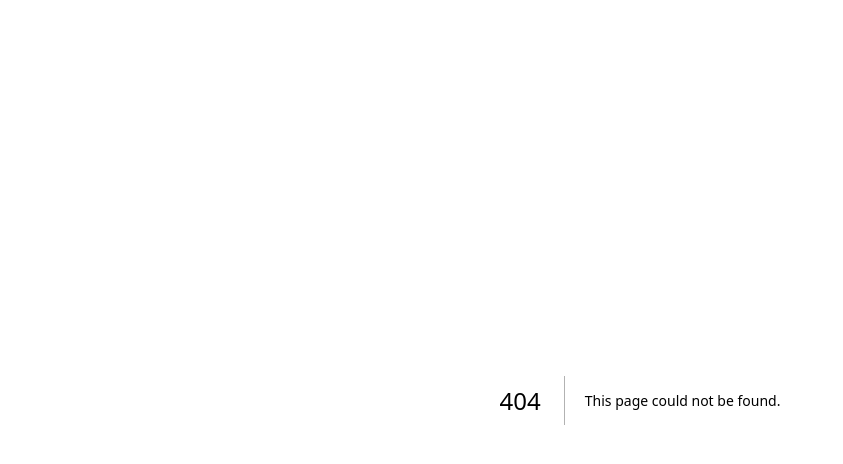
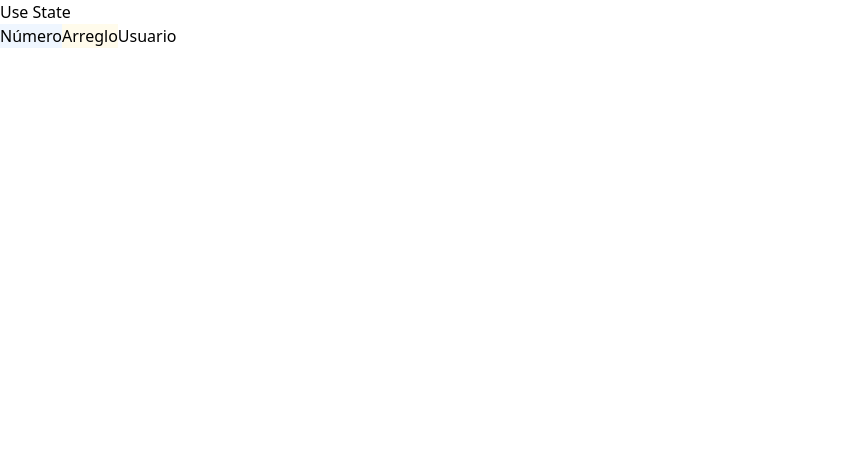
Before and after one commit to 2022B-web-avanzada-soft/velastegui-santamaria-alex-daniel, a Next.js app in the folder react-nextjs/: page /c_use_state in a window 1280 px wide. Before the commit this address had no page. Shown: the top 464 px of the page, without its empty margins (0-843 px from the left). Built offline with nearby package versions, Linux system fonts and the light colour scheme.

Commit message:
[IMP][DV] usestate

```diff
--- a/react-nextjs/components/b_componentes/Componente.tsx
+++ b/react-nextjs/components/b_componentes/Componente.tsx
@@ -1,3 +1,5 @@
+import {useState} from "react";
+
 type PropiedadesComponente = {
     url: string;
     iteraciones: number;
@@ -6,14 +8,28 @@ type PropiedadesComponente = {
 
 export default function (props: PropiedadesComponente){
     const {url, iteraciones, mostrar} = props
+    const [iteracion, setIteracion] = useState(iteraciones)
+    const contenidoCondicional = () => {
+        if(mostrar){
+            return <p>Hola</p>
+        }
+        return <></>
+    }
 
     return (
         <>
             <a href={url}>IR A GOOGLE</a>
-            {mostrar ? <p>HELLOS</p> : <></>}
+            {/*{mostrar ? <p>HELLOS</p> : <></>}*/}
+            {/*{contenidoCondicional()}*/}
+            {mostrar && <p>HELLOS</p>}
             <div>
-                {iteraciones}
+                {iteracion}
             </div>
+            <button className="bg-blue-500" onClick={
+                (event) => {
+                    setIteracion(iteracion + 1)
+                }
+            }>AUMENTAR</button>
         </>
     )
 }
--- /dev/null
+++ b/react-nextjs/components/c_use_state/EjemploUseState.tsx
@@ -0,0 +1,37 @@
+import {useState} from "react";
+
+interface Usuario{
+    nombre: string;
+    edad: number;
+    casado: boolean;
+    hijos?: number[];
+}
+
+export default function () {
+    const [numero, setNumero] = useState(0);
+    const [texto, setTexto] = useState("Texto inicial");
+    const [arregloNumeros, setArregloNumeros] = useState([1, 2, 3])
+    const [usuario, setUsuario] = useState({
+        nombre: "Juan",
+        edad: 20,
+        casado: false,
+    } as Usuario);
+
+    return(
+        <>
+            <button className="bg-blue-50" onClick={(event)=>{
+                event.preventDefault()
+                setNumero(numero+1)
+            }}>Número</button>
+            <button className="bg-amber-50" onClick={(event)=>{
+                event.preventDefault()
+                setArregloNumeros([...arregloNumeros, 4])
+            }}>Arreglo</button>
+            <button className="bg-blend-color-burn" onClick={(event)=>{
+                event.preventDefault()
+                let usuarioNuevo = {...usuario, nombre: new Date().toISOString()}
+                setUsuario(usuarioNuevo)
+            }}>Usuario</button>
+        </>
+    )
+}
--- a/react-nextjs/pages/a_hola_mundo.tsx
+++ b/react-nextjs/pages/a_hola_mundo.tsx
@@ -29,6 +29,11 @@ export default function a_hola_mundo(){
                 iteraciones={3}
                 mostrar={true}
                 url={'google.com'}></Componente>
+            <Componente
+                iteraciones={56}
+                mostrar={false}
+                url={'google.com'}></Componente>
         </>
+
     )
 }
--- /dev/null
+++ b/react-nextjs/pages/c_use_state.tsx
@@ -0,0 +1,10 @@
+import EjemploUseState from "../components/c_use_state/EjemploUseState";
+
+export default function () {
+  return (
+      <>
+        <h1>Use State</h1>
+        <EjemploUseState />
+      </>
+  )
+}
```
